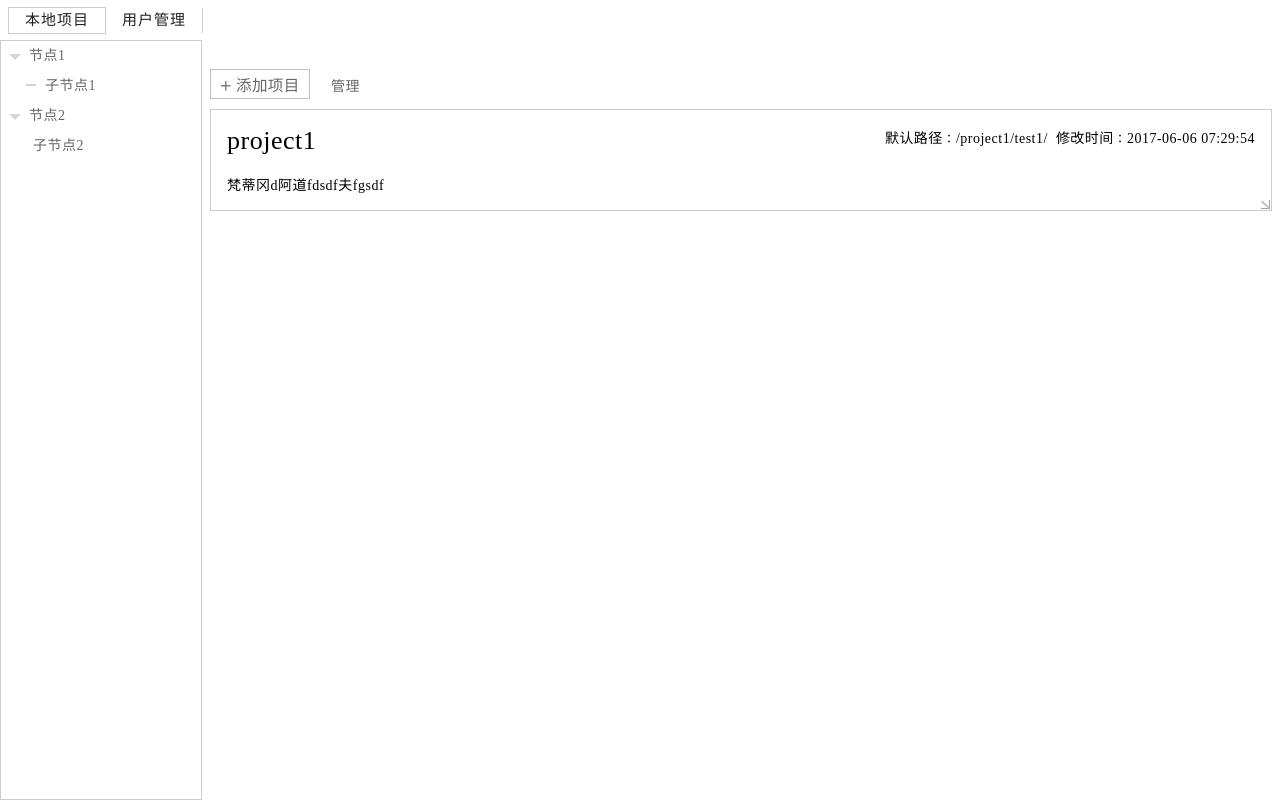
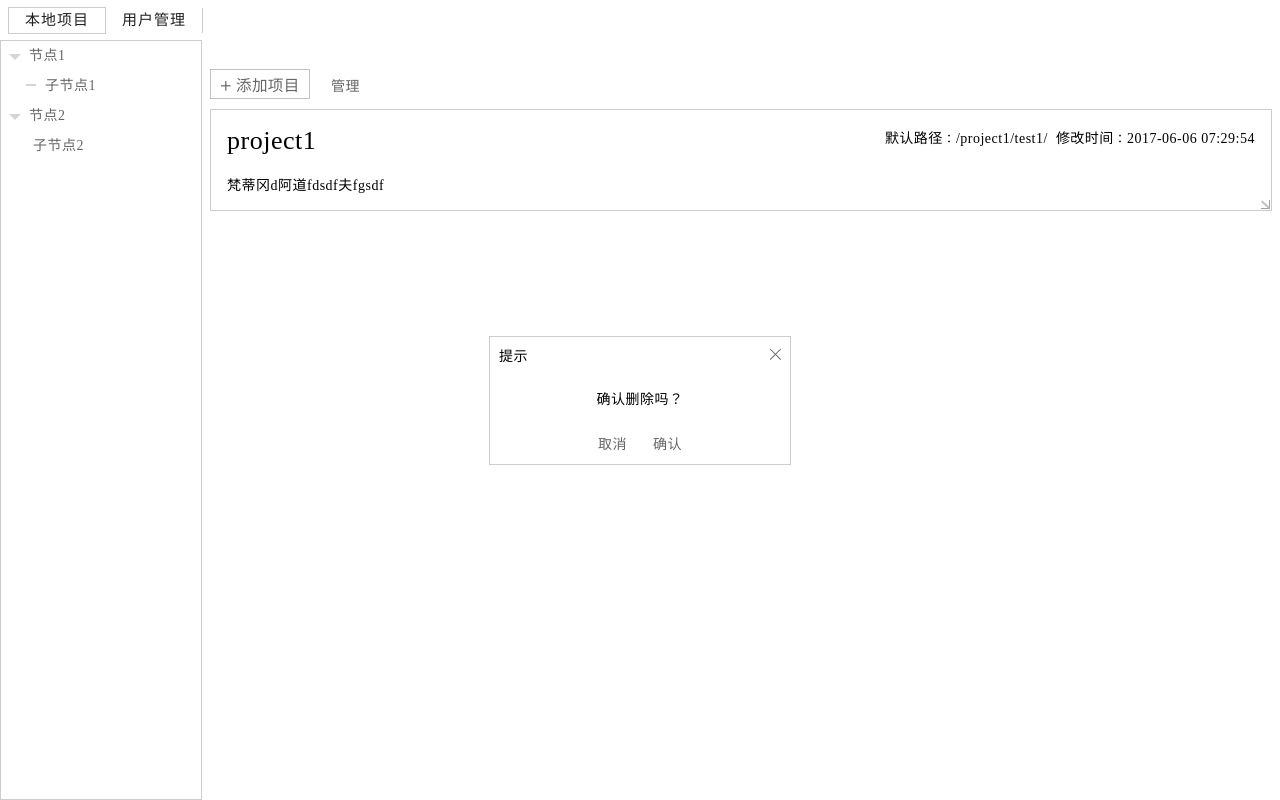
Before and after one commit to qzjgithub/angele, an Angular app: page /localPro#/localPro in a window 1280 px wide. Built offline with nearby package versions, Linux system fonts and the light colour scheme.

Commit message:
pop style

```diff
--- a/src/app/app.module.ts
+++ b/src/app/app.module.ts
@@ -20,6 +20,7 @@ import { SelectComponent } from './component/select/select.component';
 import { TextareaComponent } from './component/textarea/textarea.component';
 import { BaseinfoComponent } from './component/baseinfo/baseinfo.component';
 import { ConfiginfoComponent } from './component/configinfo/configinfo.component';
+import { PopComponent } from './component/pop/pop.component';
 
 const routes: Routes = [
   {path: '', redirectTo: 'localPro',pathMatch: 'full'},
@@ -41,7 +42,8 @@ const routes: Routes = [
     SelectComponent,
     TextareaComponent,
     BaseinfoComponent,
-    ConfiginfoComponent
+    ConfiginfoComponent,
+    PopComponent
   ],
   imports: [
     BrowserModule,
--- /dev/null
+++ b/src/app/component/pop/pop.component.html
@@ -0,0 +1,9 @@
+<div class="pop-frame box_center">
+  <section class="pop-body">
+    <header><span>{{param.title}}</span><i class="normal-close"></i></header>
+    <article class="box_center">{{param.content}}</article>
+    <footer>
+      <button *ngFor="let btn of param.button" class="plain hover-border">{{btn.text}}</button>
+    </footer>
+  </section>
+</div>
--- /dev/null
+++ b/src/app/component/pop/pop.component.ts
@@ -0,0 +1,20 @@
+import {Component, OnInit, Input} from '@angular/core';
+
+@Component({
+  selector: 'pop',
+  templateUrl: 'pop.component.html',
+  styleUrls: ['pop.component.css']
+})
+export class PopComponent implements OnInit {
+
+  @Input()
+  param: Object;
+
+  constructor() {
+    this.param = {};
+  }
+
+  ngOnInit() {
+  }
+
+}
--- a/src/app/local-pro/local-pro.component.html
+++ b/src/app/local-pro/local-pro.component.html
@@ -28,3 +28,4 @@
     <i></i>添加项目
   </button>
 </section>
+<pop [param]="popData"></pop>
--- a/src/app/local-pro/local-pro.component.ts
+++ b/src/app/local-pro/local-pro.component.ts
@@ -35,6 +35,8 @@ export class LocalProComponent implements OnInit {
    */
   manageIds: Array<string>;
 
+  popData: Object;
+
   constructor(@Inject(AppStore) private store: Store<AppState>
   ,private projectService: ProjectService) {
     store.subscribe(() => this.updateState());
@@ -43,6 +45,14 @@ export class LocalProComponent implements OnInit {
     this.selectProject = null;
     this.pattern = 'display';
     this.manageIds = [];
+    this.popData = {
+      title: '提示',
+      content: '确认删除吗？',
+      button:[
+        {key:'cancel',text:'取消'},
+        {key:'confirm',text:'确认'}
+      ]
+    }
   }
 
   /**
--- a/src/styles.css
+++ b/src/styles.css
@@ -115,6 +115,12 @@ button.plain{
 }
 button.plain:hover{
   color: #222222;
+}
+button.hover-border:hover{
+  border:1px solid rgba(0,0,0,0);
+}
+button.hover-border:hover{
+  border:1px solid #999999;
 }
 button.border{
   border: 1px solid #999999;
@@ -514,3 +520,59 @@ form-footer end
   background: rgba(0,0,0,0.4);
 }
 /*********************scroll end*************************/
+/*********************pop start*************************/
+.normal-close{
+  display: inline-block;
+  transform: rotate(45deg);
+  transition: transform linear 500ms;
+  transform-origin: left center;
+  cursor: pointer;
+}
+.normal-close:hover{
+  transform: rotate(405deg);
+}
+.normal-close:before{
+  content: '';
+  height: 15px;
+  display: inline-block;
+  border-right: 1px solid #666666;
+}
+.normal-close:after{
+  content: '';
+  width: 15px;
+  height: 15px;
+  display: inline-block;
+  border-bottom: 1px solid #666666;
+  position: relative;
+  bottom: 7px;
+  right: 8px;
+}
+
+.pop-frame{
+  position: absolute;
+  top:0;
+  left:0;
+  height:100%;
+  width:100%;
+}
+.pop-body{
+  background-color: #ffffff;
+  min-width: 300px;
+  text-align: center;
+  border: 1px solid #cccccc;
+  padding: 8px 0;
+}
+.pop-body>header{
+  text-align: left;
+  padding: 0 9px;
+  position: relative;
+}
+.pop-body>header>i.normal-close{
+  position: absolute;
+  right: 0;
+}
+.pop-body>article{
+  min-height: 50px;
+  padding: 8px;
+}
+/*********************pop end*************************/
```
Also changed, not shown: src/app/component/pop/pop.model.ts (added, +11 -0 lines), src/app/component/pop/pop.component.css (added), 1 other file (tests, documents, lock files or other folders).
